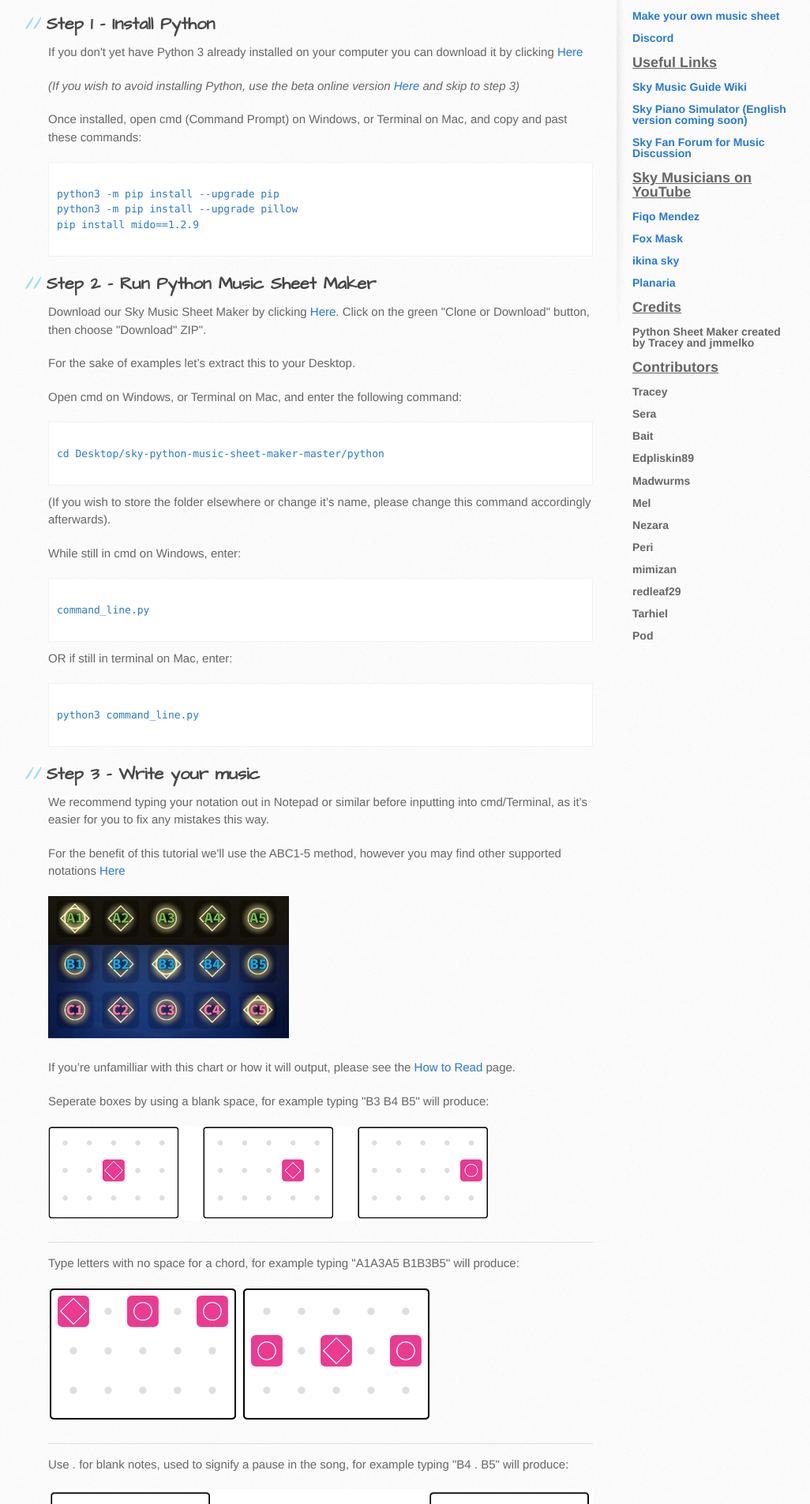
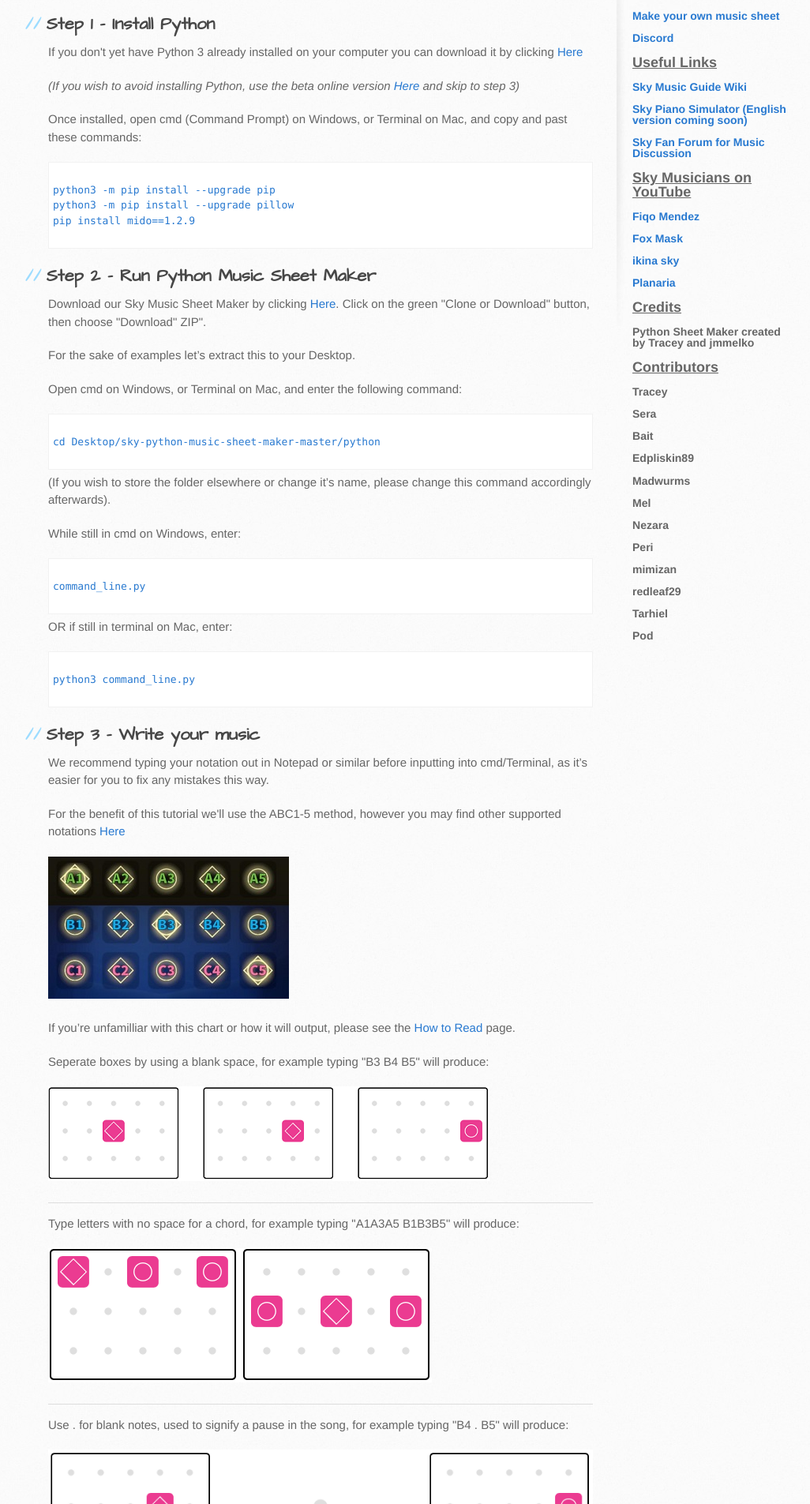
Before and after one commit to sky-music/sky-music.github.io, a Jekyll site: the page built from make-your-own-sheet.md, in a window 1280 px wide. Shown: the part 339-2244 px from the top of the page at 79% size, without its empty margins (109-1135 px from the left). Built offline with Jekyll 4.4.1, drawn with Linux system fonts in a browser that asks for light colours.

Commit message:
Update jekyll-theme-architect.scss

```diff
--- a/_sass/jekyll-theme-architect.scss
+++ b/_sass/jekyll-theme-architect.scss
@@ -122,7 +122,7 @@ aside a.button {
 }
 
 code, pre {
-  margin-bottom: 10px;
+  margin-bottom: 5px;
   font-family: Monaco, "Bitstream Vera Sans Mono", "Lucida Console", Terminal, monospace;
   font-size: 13px;
   color: #222;
@@ -135,7 +135,7 @@ code {
 }
 
 pre {
-  padding: 10px;
+  padding: 5px;
   overflow: auto;
   text-shadow: none;
   background: #fff;
```
